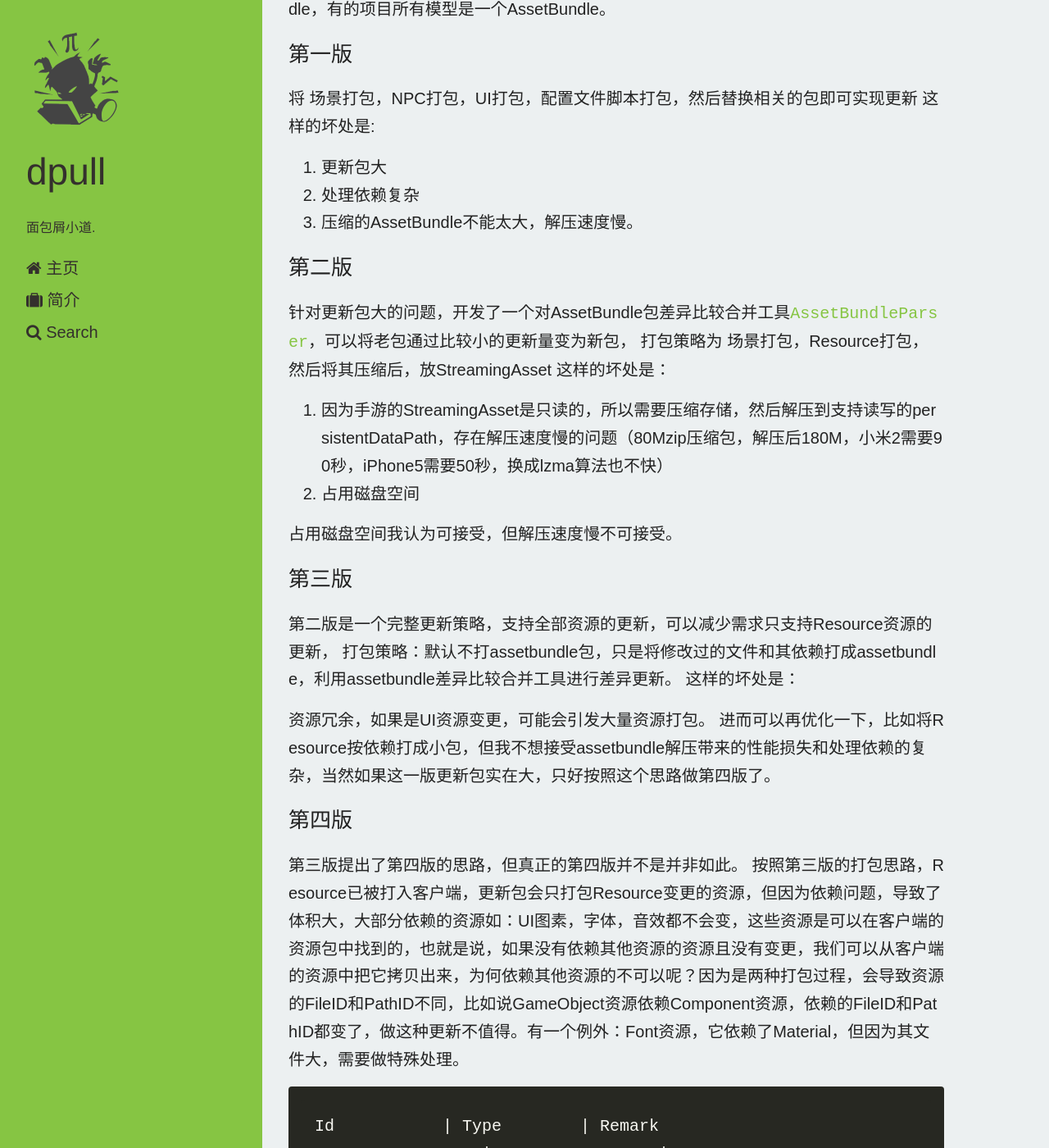
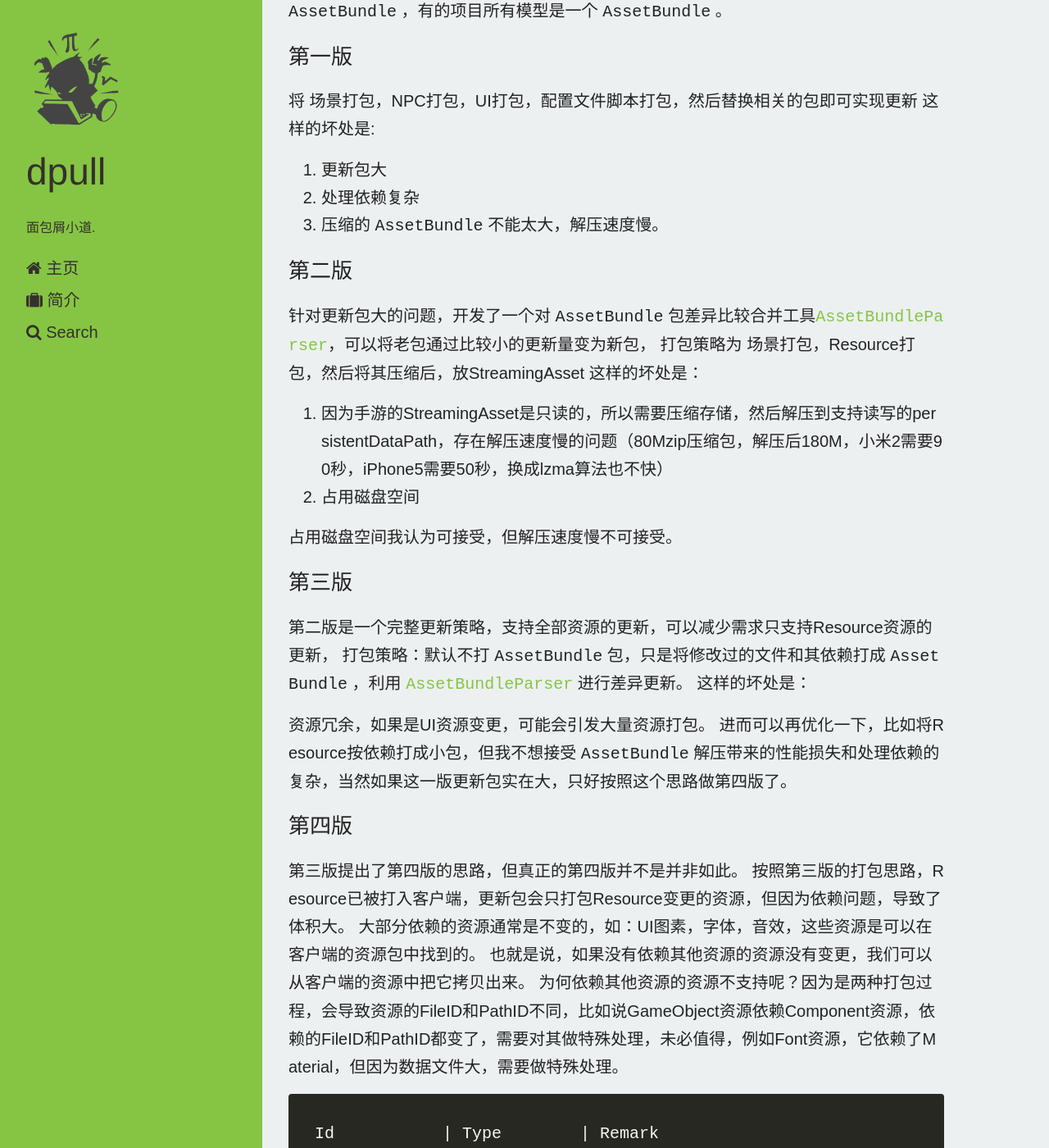
Before and after one commit to dpull/dpull.github.io, a Jekyll site: the page built from _posts/hero/2015-01-23-assetbundle.md, in a window 1280 px wide and 1400 px high, scrolled down 399 px. Shown: the whole window at 82% size. Built offline with Jekyll 4.4.1, drawn with Linux system fonts in a browser that asks for light colours; nearby versions of some CDN libraries; Markdown is read by kramdown in place of the engine named in the settings; comment, search, counter and statistics services are not loaded; some of the changed text lies outside the part shown.

Commit message:
fix code

```diff
--- a/_posts/hero/2015-01-23-assetbundle.md
+++ b/_posts/hero/2015-01-23-assetbundle.md
@@ -6,9 +6,9 @@ tags: []
 ---
 ## 基于AssetBundle的客户端资源 ##
 
-传统使用AssetBundle的方法通常是将工程内的每个可更新的“最小单位”打包，由游戏处理相关的依赖。
+传统使用 `AssetBundle` 的方法通常是将工程内的每个可更新的“最小单位”打包，由游戏处理相关的依赖。
 如何定义“最小单位”，要根据项目的实际情况决定，
-有的项目每个文件是一个AssetBundle，一个模型要依赖多个AssetBundle，有的项目一个模型就是一个AssetBundle，有的项目所有模型是一个AssetBundle。
+有的项目每个文件是一个 `AssetBundle` ，一个模型要依赖多个 `AssetBundle` ，有的项目一个模型就是一个 `AssetBundle` ，有的项目所有模型是一个 `AssetBundle` 。
 
 ### 第一版 ###
 将 场景打包，NPC打包，UI打包，配置文件脚本打包，然后替换相关的包即可实现更新
@@ -16,10 +16,10 @@ tags: []
 
 1. 更新包大
 1. 处理依赖复杂
-1. 压缩的AssetBundle不能太大，解压速度慢。
+1. 压缩的 `AssetBundle` 不能太大，解压速度慢。
 
 ### 第二版 ###
-针对更新包大的问题，开发了一个对AssetBundle包差异比较合并工具[`AssetBundleParser`](https://bitbucket.org/beings/assetbundleparser)，可以将老包通过比较小的更新量变为新包，
+针对更新包大的问题，开发了一个对 `AssetBundle` 包差异比较合并工具[`AssetBundleParser`]，可以将老包通过比较小的更新量变为新包，
 打包策略为 场景打包，Resource打包，然后将其压缩后，放StreamingAsset
 这样的坏处是：
 
@@ -30,15 +30,18 @@ tags: []
 
 ### 第三版 ###
 第二版是一个完整更新策略，支持全部资源的更新，可以减少需求只支持Resource资源的更新，
-打包策略：默认不打assetbundle包，只是将修改过的文件和其依赖打成assetbundle，利用assetbundle差异比较合并工具进行差异更新。
+打包策略：默认不打 `AssetBundle` 包，只是将修改过的文件和其依赖打成 `AssetBundle` ，利用 [`AssetBundleParser`] 进行差异更新。
 这样的坏处是：
 
 资源冗余，如果是UI资源变更，可能会引发大量资源打包。
-进而可以再优化一下，比如将Resource按依赖打成小包，但我不想接受assetbundle解压带来的性能损失和处理依赖的复杂，当然如果这一版更新包实在大，只好按照这个思路做第四版了。
+进而可以再优化一下，比如将Resource按依赖打成小包，但我不想接受 `AssetBundle` 解压带来的性能损失和处理依赖的复杂，当然如果这一版更新包实在大，只好按照这个思路做第四版了。
 
 ### 第四版 ###
 第三版提出了第四版的思路，但真正的第四版并不是并非如此。
-按照第三版的打包思路，Resource已被打入客户端，更新包会只打包Resource变更的资源，但因为依赖问题，导致了体积大，大部分依赖的资源如：UI图素，字体，音效都不会变，这些资源是可以在客户端的资源包中找到的，也就是说，如果没有依赖其他资源的资源且没有变更，我们可以从客户端的资源中把它拷贝出来，为何依赖其他资源的不可以呢？因为是两种打包过程，会导致资源的FileID和PathID不同，比如说GameObject资源依赖Component资源，依赖的FileID和PathID都变了，做这种更新不值得。有一个例外：Font资源，它依赖了Material，但因为其文件大，需要做特殊处理。
+按照第三版的打包思路，Resource已被打入客户端，更新包会只打包Resource变更的资源，但因为依赖问题，导致了体积大。
+大部分依赖的资源通常是不变的，如：UI图素，字体，音效，这些资源是可以在客户端的资源包中找到的。
+也就是说，如果`没有依赖其他资源的资源`没有变更，我们可以从客户端的资源中把它拷贝出来。
+为何`依赖其他资源的资源`不支持呢？因为是两种打包过程，会导致资源的FileID和PathID不同，比如说GameObject资源依赖Component资源，依赖的FileID和PathID都变了，需要对其做特殊处理，未必值得，例如Font资源，它依赖了Material，但因为数据文件大，需要做特殊处理。
 
     Id           | Type        | Remark
     ---  		 | --- 		   | ---
@@ -49,4 +52,12 @@ tags: []
 	43           | Mesh        | Sb007body
 	28           | Texture2D   | 支持
 
-目前还有两个理论支持的文件还存在diff，明天继续研究
+这项工作就告一段落了，因为手头上有优先级更高的事情，过一段再折腾吧。
+目前存在差异的四个可优化文件：
+字体2个文件，需单独处理资源件引用，
+Shader只剩一个文件，待细查，
+Mesh只剩一个文件，待细查。
+
+
+
+[`AssetBundleParser`]: https://bitbucket.org/beings/assetbundleparser
```
Also changed, not shown: about/index.md (+1 -1 lines).
